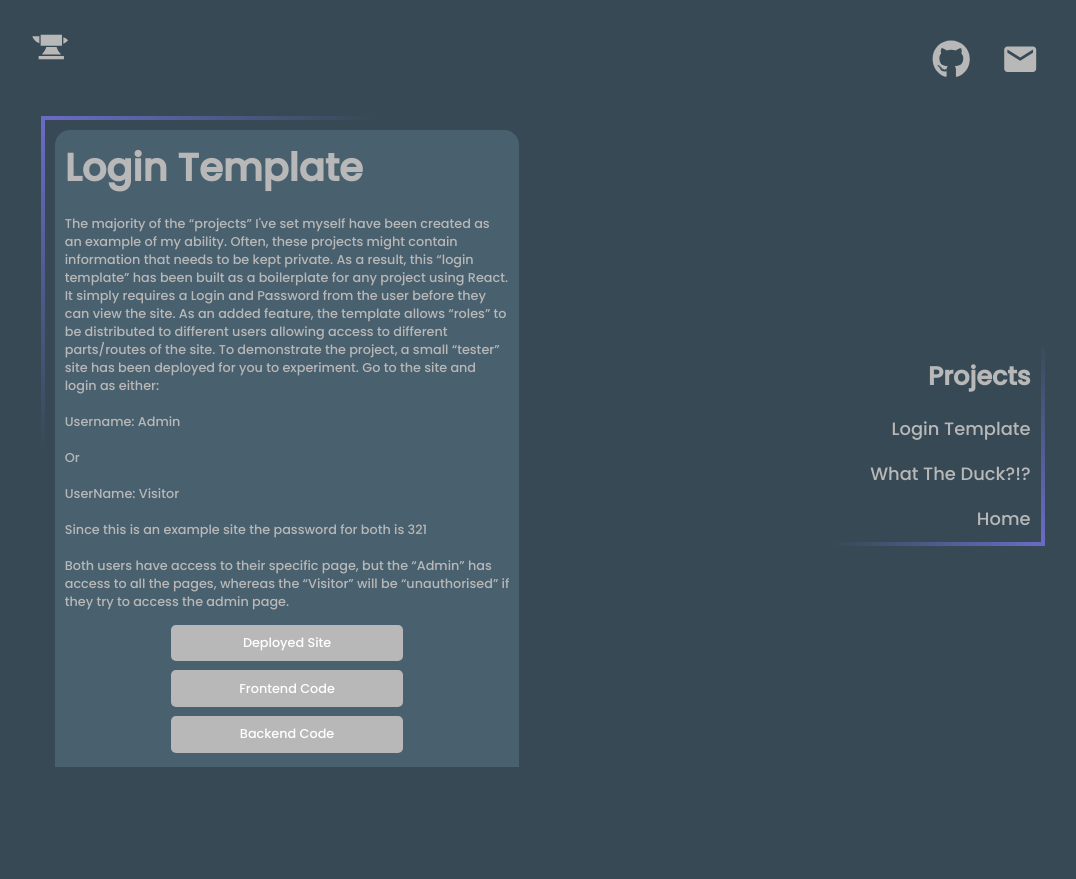
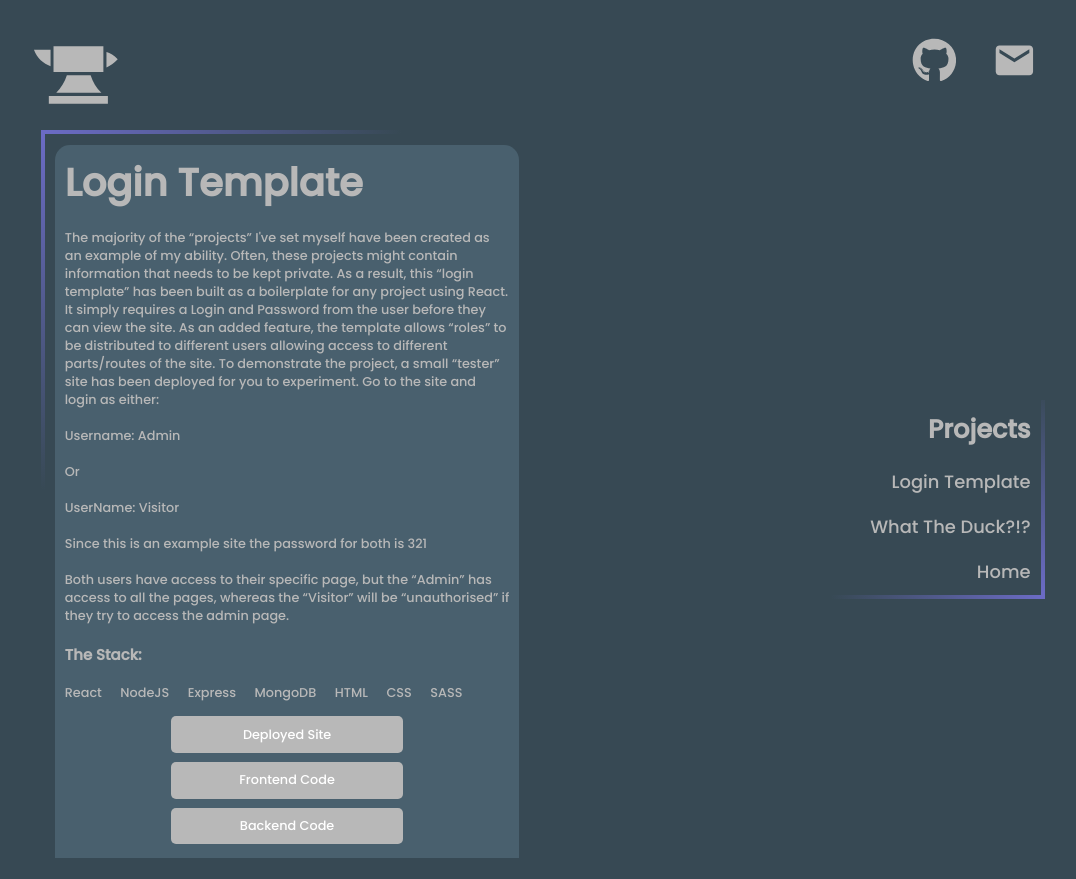
Before and after one commit to robcasson11/portfolio, a React (Create React App) app: page /1 in a window 1280 px wide. Shown: the whole page, without its empty margins (97-1173 px from the left). Before the commit the page ends 800 px from the top, so only its background shows below. Built offline with nearby package versions, Linux system fonts and the light colour scheme.

Commit message:
CHORE: A list of the 'stack' for each site added to SitePage.js. CSS altered accordingly

```diff
--- a/src/app.css
+++ b/src/app.css
@@ -33,10 +33,6 @@ a {
 
 .active {
   text-decoration: underline;
-}
-
-.navbar a {
-  font-size: 3rem;
 }
 
 button {
@@ -128,13 +124,17 @@ h3 {
   min-height: 10vh;
 }
 
-.nav-left {
-  font-size: 4rem;
+.nav-left a {
+  font-size: 7rem;
+  line-height: 0;
+}
+
+.nav-right a {
+  font-size: 3.5rem;
   line-height: 0;
 }
 
 .nav-right {
-  font-size: 2rem;
   display: flex;
   justify-content: flex-end;
 }
@@ -251,4 +251,9 @@ h3 {
 
 p {
   animation: fadeIn 500ms linear 800ms backwards;
+}
+
+.stack-container {
+  display: flex;
+  flex-direction: row;
 }/*# sourceMappingURL=app.css.map */
--- a/src/components/SitePage.js
+++ b/src/components/SitePage.js
@@ -10,6 +10,12 @@ const SitePage = () => {
     <section className="card sitePage">
       <h1>{foundSite.title}</h1>
       {foundSite.mainDescription}
+      <h3>The Stack:</h3>
+      <div className="stack-container">
+        {foundSite?.stack.map((stackItem, i) => {
+          return <p key={i}>{stackItem}</p>;
+        })}
+      </div>
       <div className="links-container">
         {Object.entries(foundSite.links).map(([key, value]) => {
           return (
--- a/src/data/sites_data.js
+++ b/src/data/sites_data.js
@@ -40,6 +40,7 @@ const sites = [
       "Frontend Code": "https://github.com/robcasson11/auth_template_frontend",
       "Backend Code": "https://github.com/robcasson11/auth_template_backend",
     },
+    stack: ["React", "NodeJS", "Express", "MongoDB", "HTML", "CSS", "SASS"],
     path: "loginTemplate",
   },
   {
@@ -63,6 +64,7 @@ const sites = [
       </p>
     ),
     links: { "Deployed Site": "http://whattheduckmusic.co.uk" },
+    stack: ["HTML", "CSS", "Javascript"],
     path: "whatTheDuck",
   },
 ];
--- a/src/styles/_base.scss
+++ b/src/styles/_base.scss
@@ -25,10 +25,6 @@ a {
 
 .active {
   text-decoration: underline;
-}
-
-.navbar a {
-  font-size: 3rem;
 }
 
 button {
--- a/src/styles/_navbar.scss
+++ b/src/styles/_navbar.scss
@@ -4,13 +4,17 @@
   min-height: 10vh;
 }
 
-.nav-left {
-  font-size: 4rem;
+.nav-left a {
+  font-size: 7rem;
+  line-height: 0;
+}
+
+.nav-right a {
+  font-size: 3.5rem;
   line-height: 0;
 }
 
 .nav-right {
-  font-size: 2rem;
   display: flex;
   justify-content: flex-end;
 }
--- a/src/styles/_sitePage.scss
+++ b/src/styles/_sitePage.scss
@@ -0,0 +1,4 @@
+.stack-container {
+  display: flex;
+  flex-direction: row;
+}
```
Also changed, not shown: 1 other file (tests, documents, lock files or other folders).
